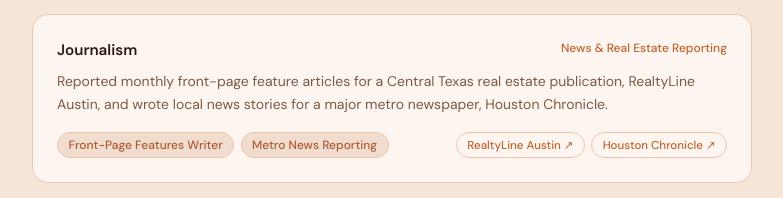
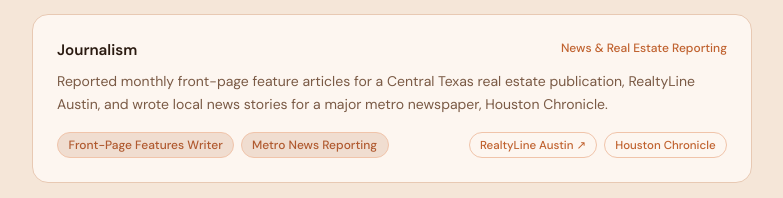
Before and after one commit to rikism-oss/portfolio-website, a React (Vite) app: page / in a window 1280 px wide. Shown: the part 1360-1558 px from the top of the page, without its empty margins (248-1031 px from the left). Built offline with nearby package versions, Linux system fonts and the light colour scheme.

Commit message:
Update Houston Chronicle link to internal reference
added Houston Chron article in html

```diff
--- a/src/App.jsx
+++ b/src/App.jsx
@@ -33,7 +33,7 @@ const PROJECTS = [
     desc: "Reported monthly front-page feature articles for a Central Texas real estate publication, RealtyLine Austin, and wrote local news stories for a major metro newspaper, Houston Chronicle.",
     links: [
       { label: "RealtyLine Austin", url: "https://issuu.com/realtyline/docs/digital_september_2021/" },
-      { label: "Houston Chronicle", url: "https://rikimarkowitz.wordpress.com/wp-content/uploads/2011/10/war-vet.pdf" },
+      { label: "Houston Chronicle", url: "HoustonChron_War_Vet.html", internal: true },
     ],
   },
   {
```
